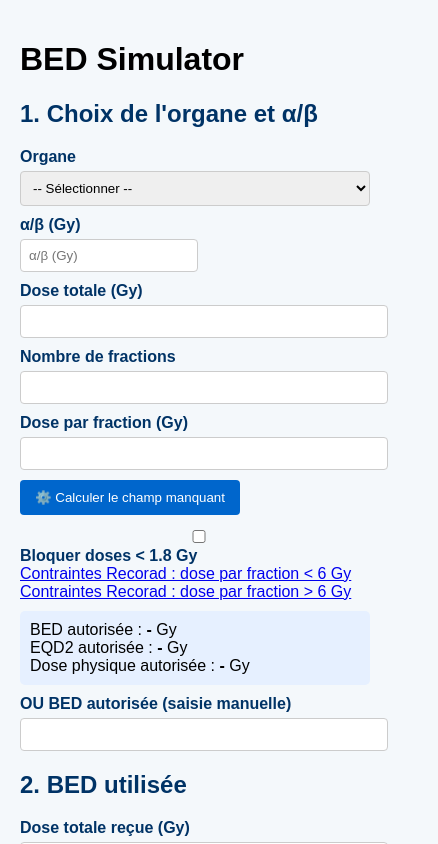
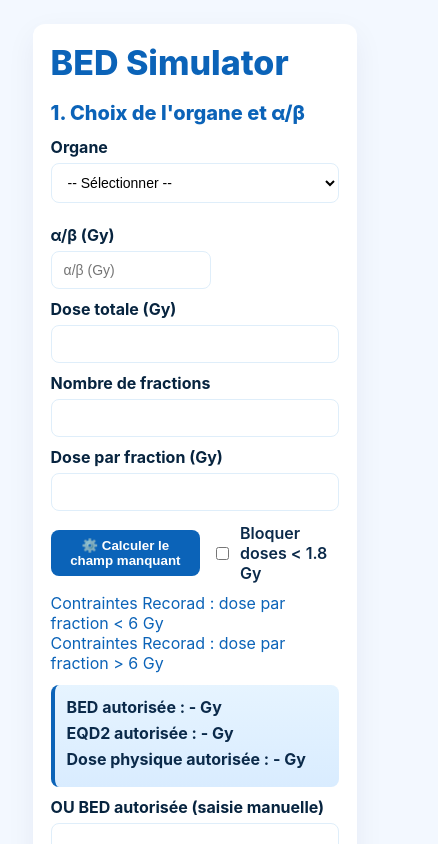
Before and after one commit to Snoop67/bed-simulator, a React (Create React App) app: page / in a window 390 px wide. Shown: the top 844 px of the page, 438 px wide, since content can reach past the window. Built offline with nearby package versions, Linux system fonts and the light colour scheme.

Commit message:
Update index.css

```diff
--- a/src/index.css
+++ b/src/index.css
@@ -1,93 +1,111 @@
+/* index.css - style final (titres en bleu, champs une ligne, fond résultats plus bleu) */
+* { box-sizing: border-box; }
+
 body {
-  font-family: Arial, sans-serif;
   margin: 0;
-  padding: 20px;
-  background-color: #f4f8fb;
+  font-family: Inter, Arial, sans-serif;
+  background: #f3f8ff;
+  color: #0b2a4a;
+  padding: 24px;
 }
 
-h1, h2, h3 {
-  font-weight: bold;
+/* container */
+.app-container { display:flex; justify-content:center; }
+.card {
+  width: 760px;
+  background: #fff;
+  border-radius: 12px;
+  padding: 24px;
+  box-shadow: 0 10px 30px rgba(10,30,80,0.06);
 }
 
-h2 {
-  color: #003366;
+/* title */
+.main-title {
+  text-align: left;
+  color: #0b63b8;
+  font-size: 34px;
+  font-weight: 800;
+  margin: 0 0 18px 0;
 }
 
-.container {
-  max-width: 900px;
-  margin: auto;
-  background: white;
-  padding: 20px;
-  border-radius: 8px;
-  box-shadow: 0 0 10px rgba(0,0,0,0.1);
+/* step */
+.step { margin-bottom: 22px; }
+.step-title { color: #0b63b8; font-weight: 800; margin: 0 0 12px 0; font-size: 20px; }
+
+/* labels (subtitles) */
+.field-label {
+  display: block;
+  margin-top: 10px;
+  color: #07243f; /* bleu foncé */
+  font-weight: 700;
 }
 
-.section {
-  margin-bottom: 20px;
+/* inputs */
+.field {
+  width: 100%;
+  padding: 10px 12px;
+  margin-top: 6px;
+  border-radius: 8px;
+  border: 1px solid #dfeefa;
+  background: #fff;
+  font-size: 14px;
 }
 
-label {
-  font-weight: bold;
-  color: #003366;
-  display: block;
-  margin-top: 10px;
+/* small inline */
+.inline-row { display:flex; gap: 12px; align-items:center; }
+.field.small { width: 140px; }
+
+/* controls row */
+.controls-row { display:flex; gap: 12px; align-items:center; margin-top: 12px; }
+.inline-checkbox { display:inline-flex; gap:8px; align-items:center; color:#0b2a4a; font-weight:600; }
+
+/* links */
+.links { margin-top: 10px; color: #0b63b8; }
+.links a { color: #0b63b8; text-decoration:none; }
+.links a:hover { text-decoration:underline; }
+
+/* result box - slightly more blue background */
+.result-box {
+  margin-top: 12px;
+  padding: 12px;
+  border-radius: 8px;
+  background: linear-gradient(180deg, #eaf6ff 0%, #dfeefe 100%);
+  border-left: 4px solid #0b63b8;
+  font-weight: 700;
 }
+.result-box.highlight { background: linear-gradient(180deg,#e6f4ff 0%,#d9ecff 100%); }
 
-input, select {
-  width: 100%;
-  padding: 8px;
-  margin-top: 5px;
-  border: 1px solid #ccc;
-  border-radius: 4px;
+/* result lines */
+.result-line { margin-bottom: 6px; }
+.result-label { color: #0b2a4a; font-weight:700; }
+
+/* model tooltip */
+.model-list { margin-top: 8px; }
+.model-row { display:flex; align-items:center; gap:8px; margin-bottom:6px; }
+.info { background:#0b63b8; color:white; border:none; width:28px; height:28px; border-radius:6px; cursor:pointer; }
+.tooltip { margin-left:10px; padding:8px; background:#f0f6ff; border-radius:8px; border:1px solid #d6eaff; white-space: pre-wrap; }
+
+/* dates row */
+.row-dates { display:flex; gap:12px; align-items:flex-end; }
+
+/* actions */
+.actions-row { margin-top: 12px; display:flex; flex-direction:column; gap:8px; }
+.buttons { display:flex; gap:10px; margin-top: 8px; }
+.btn { padding: 8px 12px; border-radius: 8px; border: none; background:#0b63b8; color:white; cursor:pointer; font-weight:700; }
+.btn.primary { background:#0b63b8; }
+.btn:hover { opacity: 0.95; }
+
+/* history */
+.history { margin-top: 14px; }
+.history-title { color:#0b63b8; font-weight:800; margin-bottom:10px; }
+.history-item { padding: 10px; border-radius:8px; background:#fbfdff; border:1px solid #eef6ff; margin-bottom:8px; }
+
+/* hint */
+.hint { color:#666; padding:8px; }
+
+/* responsive */
+@media (max-width:800px) {
+  .card { width: 95%; padding: 18px; }
+  .inline-row { flex-direction: column; align-items: stretch; }
+  .field.small { width: 100%; }
 }
-
-.result-box {
-  background-color: #e6f0ff; /* bleu clair amélioré */
-  padding: 10px;
-  border-radius: 5px;
-  margin-top: 10px;
-}
-
-button {
-  background-color: #0066cc;
-  color: white;
-  border: none;
-  padding: 10px 15px;
-  border-radius: 4px;
-  cursor: pointer;
-  margin-top: 10px;
-}
-
-button:hover {
-  background-color: #004999;
-}
-
-.tooltip {
-  position: relative;
-  cursor: pointer;
-  color: #0066cc;
-  font-weight: bold;
-  margin-left: 5px;
-}
-
-.tooltip .tooltiptext {
-  visibility: hidden;
-  width: 250px;
-  background-color: #003366;
-  color: #fff;
-  text-align: left;
-  border-radius: 6px;
-  padding: 10px;
-  position: absolute;
-  z-index: 1;
-  bottom: 125%; /* Position au-dessus */
-  left: 50%;
-  margin-left: -125px;
-  opacity: 0;
-  transition: opacity 0.3s;
-}
-
-.tooltip:hover .tooltiptext {
-  visibility: visible;
-  opacity: 1;
-}
```
